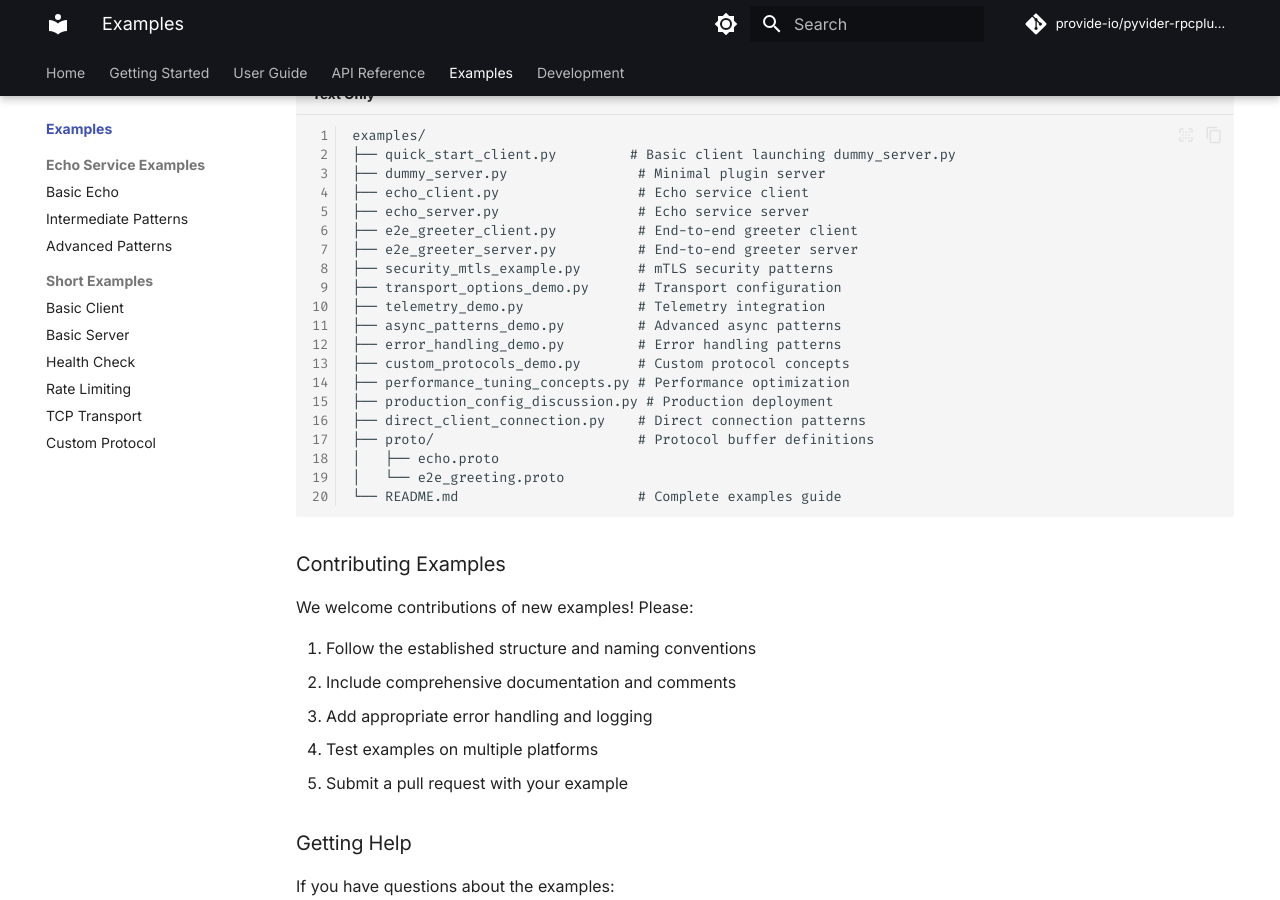
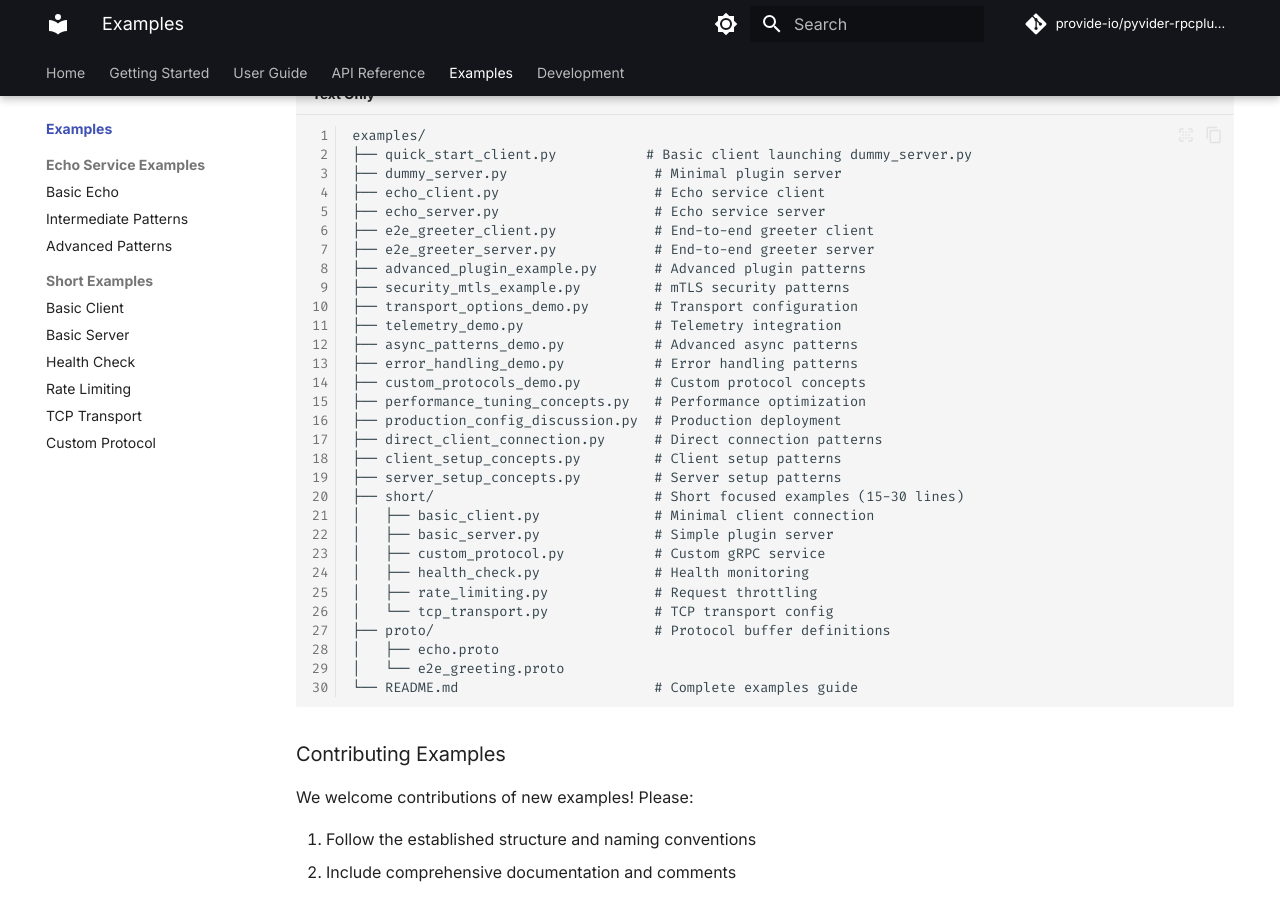
Before and after one commit to provide-io/pyvider-rpcplugin, an MkDocs documentation site: the page built from docs/examples/index.md, in a window 1280 px wide and 900 px high, scrolled down 8277 px. Built offline with MkDocs 1.6.1 and Material for MkDocs 9.7.7, drawn with Linux system fonts in a browser that asks for light colours; comment, search, counter and statistics services are not loaded; the version menu is left out.

````diff
--- a/docs/examples/index.md
+++ b/docs/examples/index.md
@@ -378,25 +378,35 @@ Examples are organized in a flat structure with descriptive names:
 
 ```
 examples/
-├── quick_start_client.py         # Basic client launching dummy_server.py
-├── dummy_server.py                # Minimal plugin server
-├── echo_client.py                 # Echo service client
-├── echo_server.py                 # Echo service server
-├── e2e_greeter_client.py          # End-to-end greeter client
-├── e2e_greeter_server.py          # End-to-end greeter server
-├── security_mtls_example.py       # mTLS security patterns
-├── transport_options_demo.py      # Transport configuration
-├── telemetry_demo.py              # Telemetry integration
-├── async_patterns_demo.py         # Advanced async patterns
-├── error_handling_demo.py         # Error handling patterns
-├── custom_protocols_demo.py       # Custom protocol concepts
-├── performance_tuning_concepts.py # Performance optimization
-├── production_config_discussion.py # Production deployment
-├── direct_client_connection.py    # Direct connection patterns
-├── proto/                         # Protocol buffer definitions
+├── quick_start_client.py           # Basic client launching dummy_server.py
+├── dummy_server.py                  # Minimal plugin server
+├── echo_client.py                   # Echo service client
+├── echo_server.py                   # Echo service server
+├── e2e_greeter_client.py            # End-to-end greeter client
+├── e2e_greeter_server.py            # End-to-end greeter server
+├── advanced_plugin_example.py       # Advanced plugin patterns
+├── security_mtls_example.py         # mTLS security patterns
+├── transport_options_demo.py        # Transport configuration
+├── telemetry_demo.py                # Telemetry integration
+├── async_patterns_demo.py           # Advanced async patterns
+├── error_handling_demo.py           # Error handling patterns
+├── custom_protocols_demo.py         # Custom protocol concepts
+├── performance_tuning_concepts.py   # Performance optimization
+├── production_config_discussion.py  # Production deployment
+├── direct_client_connection.py      # Direct connection patterns
+├── client_setup_concepts.py         # Client setup patterns
+├── server_setup_concepts.py         # Server setup patterns
+├── short/                           # Short focused examples (15-30 lines)
+│   ├── basic_client.py              # Minimal client connection
+│   ├── basic_server.py              # Simple plugin server
+│   ├── custom_protocol.py           # Custom gRPC service
+│   ├── health_check.py              # Health monitoring
+│   ├── rate_limiting.py             # Request throttling
+│   └── tcp_transport.py             # TCP transport config
+├── proto/                           # Protocol buffer definitions
 │   ├── echo.proto
 │   └── e2e_greeting.proto
-└── README.md                      # Complete examples guide
+└── README.md                        # Complete examples guide
 ```
 
 ### Contributing Examples
````
Also changed, not shown: docs/guide/advanced/foundation-integration.md (+3 -6 lines), docs/guide/client/error-handling.md (+6 -6 lines), docs/guide/config/configuration-reference.md (+3 -0 lines), docs/index.md (+5 -2 lines), 1 other file.
